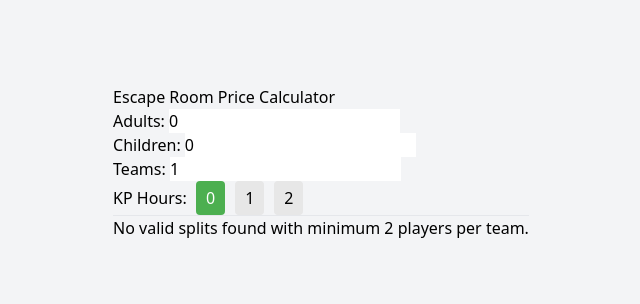
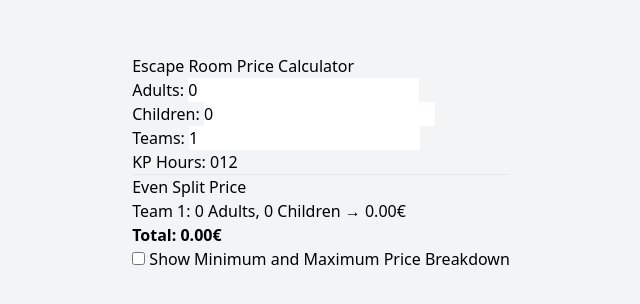
Before and after one commit to ShadowAelita/room_escpae_final, a React (Vite) app: page / in a window 1280 px wide. Shown: the part 238-542 px from the top of the page, without its empty margins (319-959 px from the left). Built offline with nearby package versions, Linux system fonts and the light colour scheme.

Commit message:
Update TeamPriceCalculator.jsx

```diff
--- a/src/TeamPriceCalculator.jsx
+++ b/src/TeamPriceCalculator.jsx
@@ -1,10 +1,12 @@
 import React, { useState } from "react";
+import "./index.css"; // import the CSS for styling
 
 function App() {
   const [adults, setAdults] = useState(0);
   const [children, setChildren] = useState(0);
   const [teams, setTeams] = useState(1);
   const [kpHours, setKpHours] = useState(0);
+  const [showBreakdown, setShowBreakdown] = useState(false);
 
   // Pricing rules
   const basePricePerTeam = 40;
@@ -85,10 +87,31 @@ function App() {
 
   const { minSplit, maxSplit } = calculateBreakdown();
 
+  // Calculate even split price (rough split adults & children per team)
+  const evenAdults = Math.floor(adults / teams);
+  const extraAdults = adults % teams;
+  const evenChildren = Math.floor(children / teams);
+  const extraChildren = children % teams;
+
+  const evenSplitTeams = [];
+  for (let i = 0; i < teams; i++) {
+    evenSplitTeams.push({
+      adults: evenAdults + (i < extraAdults ? 1 : 0),
+      children: evenChildren + (i < extraChildren ? 1 : 0),
+    });
+  }
+  const evenTotal = evenSplitTeams.reduce(
+    (sum, team) => sum + calcTeamPrice(team.adults, team.children, kpHours),
+    0
+  );
+
+  // Input auto-select handler
+  const handleFocus = (e) => e.target.select();
+
   return (
-    <div style={{ padding: 20 }}>
+    <div className="app-container">
       <h2>Escape Room Price Calculator</h2>
-      <div>
+      <div className="input-group">
         <label>
           Adults:{" "}
           <input
@@ -96,10 +119,11 @@ function App() {
             min="0"
             value={adults}
             onChange={(e) => setAdults(Number(e.target.value))}
+            onFocus={handleFocus}
           />
         </label>
       </div>
-      <div>
+      <div className="input-group">
         <label>
           Children:{" "}
           <input
@@ -107,10 +131,11 @@ function App() {
             min="0"
             value={children}
             onChange={(e) => setChildren(Number(e.target.value))}
+            onFocus={handleFocus}
           />
         </label>
       </div>
-      <div>
+      <div className="input-group">
         <label>
           Teams:{" "}
           <input
@@ -118,26 +143,18 @@ function App() {
             min="1"
             value={teams}
             onChange={(e) => setTeams(Number(e.target.value))}
+            onFocus={handleFocus}
           />
         </label>
       </div>
 
-      {/* KP Hours selector buttons */}
-      <div>
+      <div className="input-group kp-hours">
         <label>KP Hours: </label>
         {[0, 1, 2].map((hour) => (
           <button
             key={hour}
             onClick={() => setKpHours(hour)}
-            style={{
-              margin: "0 5px",
-              padding: "5px 10px",
-              backgroundColor: kpHours === hour ? "#4CAF50" : "#e7e7e7",
-              color: kpHours === hour ? "white" : "black",
-              border: "none",
-              borderRadius: "4px",
-              cursor: "pointer",
-            }}
+            className={kpHours === hour ? "btn-selected" : ""}
           >
             {hour}
           </button>
@@ -146,9 +163,33 @@ function App() {
 
       <hr />
 
-      {!minSplit && <p>No valid splits found with minimum 2 players per team.</p>}
+      {!showBreakdown && (
+        <>
+          <h3>Even Split Price</h3>
+          {evenSplitTeams.map((team, i) => (
+            <p key={"even" + i}>
+              Team {i + 1}: {team.adults} Adults, {team.children} Children →{" "}
+              {calcTeamPrice(team.adults, team.children, kpHours).toFixed(2)}€
+            </p>
+          ))}
+          <strong>Total: {evenTotal.toFixed(2)}€</strong>
+        </>
+      )}
 
-      {minSplit && (
+      <div className="toggle-breakdown">
+        <label>
+          <input
+            type="checkbox"
+            checked={showBreakdown}
+            onChange={() => setShowBreakdown(!showBreakdown)}
+          />{" "}
+          Show Minimum and Maximum Price Breakdown
+        </label>
+      </div>
+
+      {showBreakdown && !minSplit && <p>No valid splits found with minimum 2 players per team.</p>}
+
+      {showBreakdown && minSplit && (
         <>
           <h3>Minimum Price Breakdown</h3>
           {minSplit.split.map((team, i) => (
@@ -161,7 +202,7 @@ function App() {
         </>
       )}
 
-      {maxSplit && maxSplit !== minSplit && (
+      {showBreakdown && maxSplit && maxSplit !== minSplit && (
         <>
           <h3>Maximum Price Breakdown</h3>
           {maxSplit.split.map((team, i) => (
```
